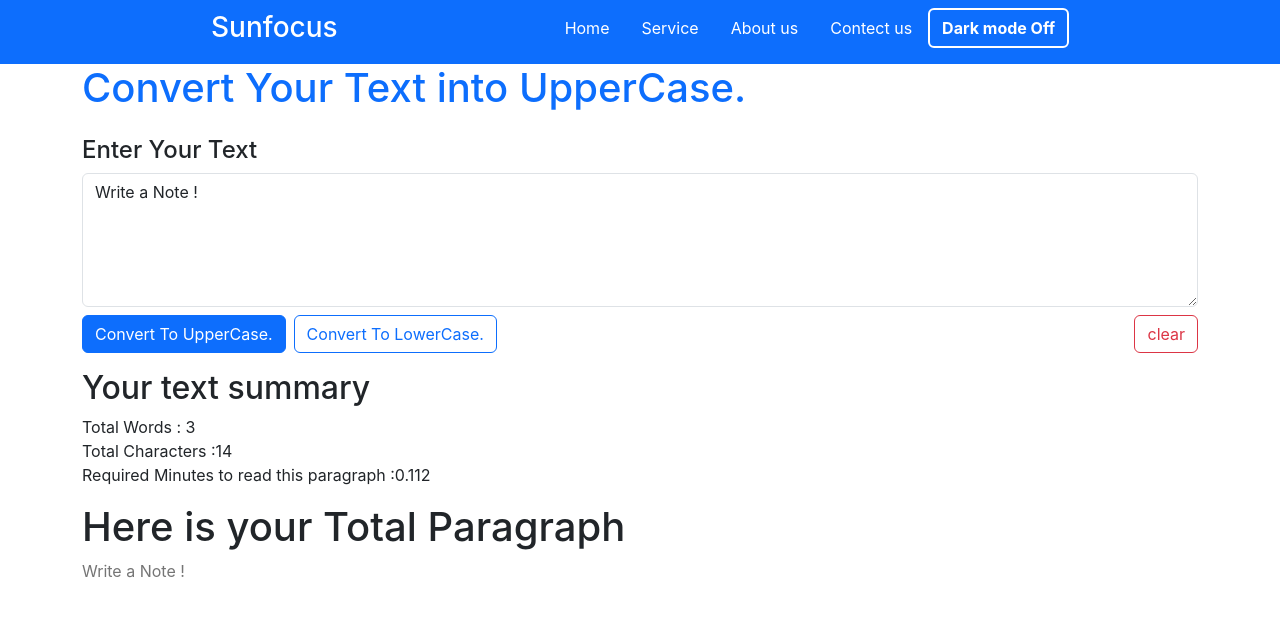
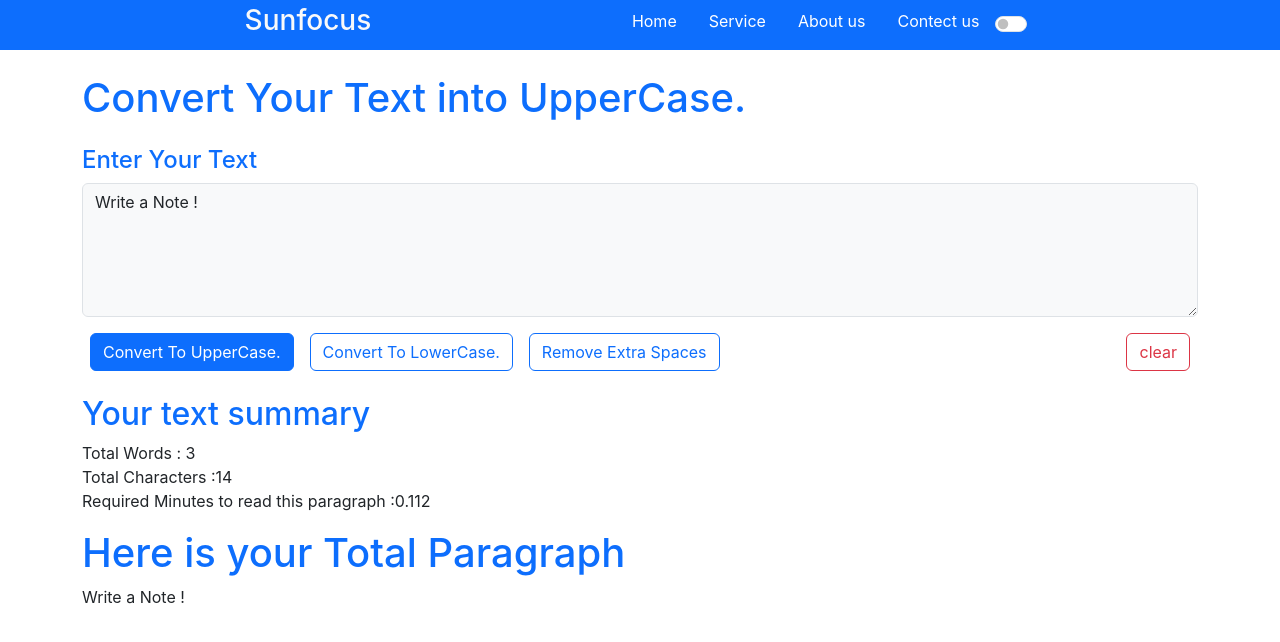
Before and after one commit to Paras-Web-developer/learn-react, a React (Create React App) app: page / in a window 1280 px wide. Shown: the top 642 px of the page. Built offline with nearby package versions, Linux system fonts and the light colour scheme; the HTML template or start-up script is replaced by a standard one.

Commit message:
add dark mode on full webapp

```diff
--- a/src/App.js
+++ b/src/App.js
@@ -3,12 +3,26 @@ import "./App.css";
 import Nav from "./page/Navbar";
 import Home from "./page/home";
 import TextForm from "./page/TextForm";
+import { useState } from "react";
 function App() {
+  // navbar
+  const [mode, setMode] = useState("primary");
+  const togglemode = () => {
+    if (mode === "primary") {
+      setMode("dark");
+      document.body.style.backgroundColor = "black";
+    } else {
+      setMode("primary");
+      document.body.style.backgroundColor = "white";
+    }
+  };
+  // home
+
   return (
     <>
-      <Nav/>
+      <Nav togglemode={togglemode} mode={mode} />
       <Home />
-      <TextForm heading="Enter Your Text"/>
+      <TextForm mode={mode} />
     </>
   );
 }
--- a/src/page/Navbar.js
+++ b/src/page/Navbar.js
@@ -3,38 +3,37 @@ import React, { useState } from "react";
 import PropTypes from "prop-types";
 
 function Nav(props) {
-  const [darkmode, setDarkmode] = useState({
-    color: "white",
-    backgroundColor: "#0d6efd",
-    btnText: "Dark mode Off",
-  });
+  // const [darkmode, setDarkmode] = useState({
+  //   color: "white",
+  //   backgroundColor: "#0d6efd",
+  //   btnText: "Dark mode Off",
+  // });
 
-  const toggleStyle = () => {
-    if (darkmode.backgroundColor === "#0d6efd") {
-      setDarkmode({
-        color: "white",
-        backgroundColor: "black",
-        btnText: "Dark Mode On",
-        // Dark='Dark Mode on'
-      });
-    } else {
-      setDarkmode({
-        color: "white",
-        backgroundColor: "#0d6efd",
-        btnText: "Dark mode Off",
-      });
-    }
-  };
+  // const toggleStyle = () => {
+  //   if (darkmode.backgroundColor === "#0d6efd") {
+  //     setDarkmode({
+  //       color: "white",
+  //       backgroundColor: "black",
+  //       btnText: "Dark Mode On",
+  //       // Dark='Dark Mode on'
+  //     });
+  //   } else {
+  //     setDarkmode({
+  //       color: "white",
+  //       backgroundColor: "#0d6efd",
+  //       btnText: "Dark mode Off",
+  //     });
+  //   }
+  // };
 
   return (
     <>
       <nav
-        className=" d-flex justify-content-evenly align-items-center "
-        data-bs-theme="dark"
-        style={darkmode}
+        className={`bg-${props.mode} d-flex justify-content-evenly align-items-center "
+        data-bs-theme="dark`}
       >
         <div className="left">
-          <h3>Sunfocus</h3>
+          <h3 className="text-light">Sunfocus</h3>
         </div>
         <div className="right">
           <ul className="d-flex list-unstyled align-items-center justify-content-center text-white mt-2">
@@ -42,13 +41,23 @@ function Nav(props) {
             <li className="mx-3">Service</li>
             <li className="mx-3">About us</li>
             <li className="mx-3">Contect us</li>
-            <button
+            {/* <button
               className="btn border-2 border-white fw-bold"
               onClick={toggleStyle}
               style={darkmode}
             >
               {darkmode.btnText}
-            </button>
+            </button> */}
+            <div className="form-check form-switch abs">
+              <input
+                className="form-check-input mt-2"
+                type="checkbox"
+                role="switch"
+                id="flexSwitchCheckDefault"
+                onClick={props.togglemode}
+
+              />
+            </div>
           </ul>
         </div>
       </nav>
--- a/src/page/TextForm.js
+++ b/src/page/TextForm.js
@@ -20,6 +20,18 @@ export default function TextForm(props) {
   const clear = () => {
     setText("");
   };
+  const extraSpace = () => {
+    const removeSpace = document.getElementById(
+      "exampleFormControlTextarea1"
+    ).value;
+    let copy =removeSpace.split(/[ ]+/);
+    setText(copy.join(" "));
+    console.log(removeSpace);
+  };
+  // const extraSpace = () => {
+  //   let newText = text.split(/[ ]+/);
+  //   setText(newText.join());
+  // };
 
   const clickText = (event) => {
     setText(event.target.value);
@@ -27,34 +39,42 @@ export default function TextForm(props) {
 
   return (
     <>
-      <div className="mb-3 container">
-        <h4>{props.heading}</h4>
+      <div className={`mb-3 container text-${props.mode==='primary'?'primary':'white'}`}>
+        <h4>Enter Your Text </h4>
         <textarea
-          className="form-control"
+          className={`form-control bg-${props.mode==='primary'?'light':'dark'} text-${props.mode==='primary'?'dark':'light'}`}
           id="exampleFormControlTextarea1"
           rows="5"
           value={text}
           onChange={clickText}
+
         ></textarea>
         <div className="d-flex flex-row mt-2 justify-content-between ">
           <div>
-            <button className="btn btn-primary me-2" onClick={UpperCase}>
+            <button className="btn btn-primary m-2" onClick={UpperCase}>
               Convert To UpperCase.
             </button>
-            <button className="btn btn-outline-primary" onClick={lowerCase}>
+            <button
+              className="btn btn-outline-primary m-2"
+              onClick={lowerCase}
+            >
               Convert To LowerCase.
+            </button>
+            <button className="btn btn-outline-primary m-2" onClick={extraSpace}>
+              Remove Extra Spaces
             </button>
           </div>
           <div>
-            <button className="btn btn-outline-danger" onClick={clear}>
+            <button className="btn btn-outline-danger m-2" onClick={clear}>
               clear
             </button>
           </div>
         </div>
       </div>
       <div className="container">
-        <h2>Your text summary</h2>
-        <p>
+        <h2 className="text-primary">Your text summary</h2>
+        {/* <h2 className="text-primary">Your Text summary</h2> */}
+        <p className={`text-${props.mode==='primary'?'dark':'light'}`}>
           Total Words : {text.split(" ").length - 1} <br />
           Total Characters :{text.length}
           <br />
@@ -62,8 +82,8 @@ export default function TextForm(props) {
           {0.008 * text.split("").length}
         </p>
 
-        <h1>Here is your Total Paragraph</h1>
-        <p style={{ color: "#757575" }}>{text}</p>
+        <h1 className="text-primary">Here is your Total Paragraph</h1>
+        <p className={`text-${props.mode==='primary'?'dark':'light'}`}>{text}</p>
       </div>
     </>
   );
--- a/src/page/home.js
+++ b/src/page/home.js
@@ -1,9 +1,9 @@
 import "../App.css";
 
-function home() {
+function home(props) {
   return (
     <>
-      <h1 className="container mb-4 text-primary">
+      <h1 className="container mb-4 mt-4 text-primary">
         Convert Your Text into UpperCase.
       </h1>
     </>
```
